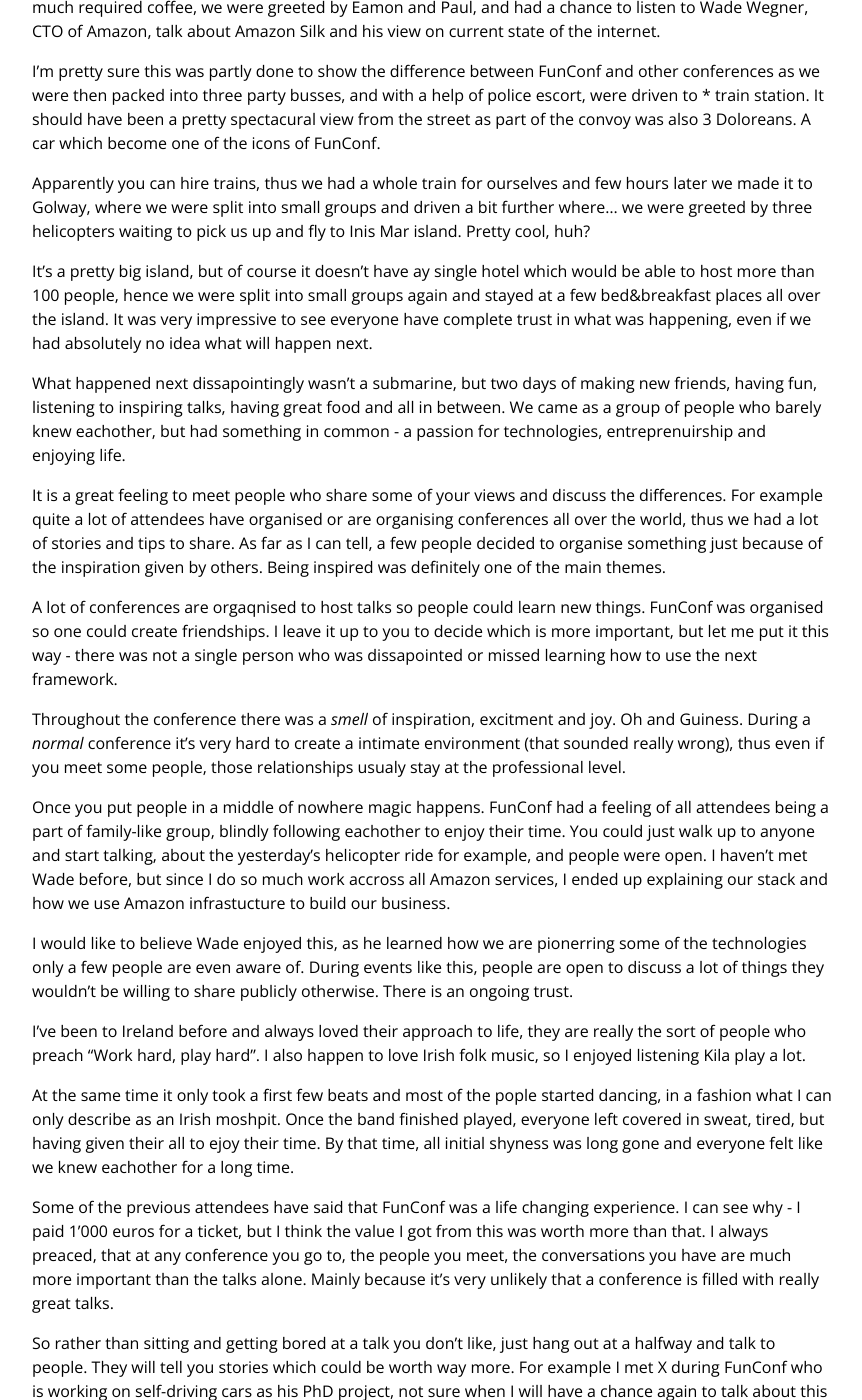
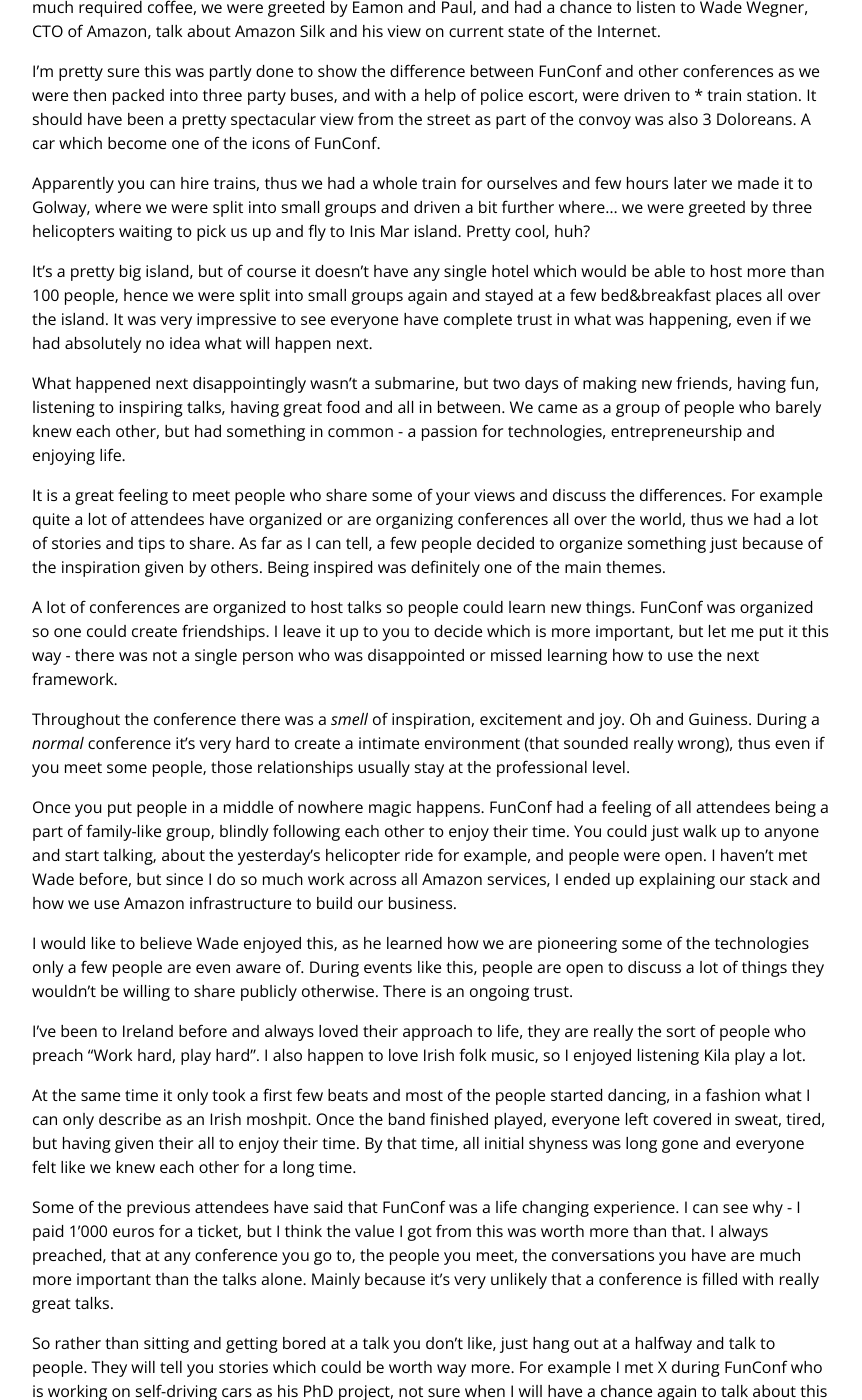
Before and after one commit to juokaz/juokaz.com, a Jekyll site: the page built from _posts/2012-09-03-funconf-fuck-yeah.markdown, in a window 1280 px wide and 1400 px high, scrolled down 397 px. Shown: the whole window, without its empty margins (208-1070 px from the left). Built offline with Jekyll 4.4.1, drawn with Linux system fonts in a browser that asks for light colours; comment, search, counter and statistics services are not loaded; some of the changed text lies outside the part shown.

Commit message:
Spelling mistakes

```diff
--- a/_posts/2012-09-03-funconf-fuck-yeah.markdown
+++ b/_posts/2012-09-03-funconf-fuck-yeah.markdown
@@ -6,38 +6,38 @@
 comments: true
 ---
 
-"Do you trust us?" is the only question you had to answer to buy a ticket to attend FunConf, a conference organised in Dublin, Ireland. There was no list of speakers, a schedule or venue information - if you trusted the organisers, you didn't need know that. I'm lucky enough to consider Eamon, one of the organisers, a great friend of mine and I didn't really need any convicing.
+"Do you trust us?" is the only question you had to answer to buy a ticket to attend FunConf, a conference organized in Dublin, Ireland. There was no list of speakers, a schedule or venue information - if you trusted the organizers, you didn't need know that. I'm lucky enough to consider Eamon, one of the organisers, a great friend of mine and I didn't really need any convincing.
 
 Stories about previous conferences happening in a bus or in a castle in a middle of nowhere have been floating around for years. Furthermore, all previous attendees mentioned that it will be a lifetime experience and an opportunity to be part of something extraordinary.
 
-The only piece of information we were given was to meet at Radisson hotel in Dublin at 8:30AM. After a much required coffee, we were greeted by Eamon and Paul, and had a chance to listen to Wade Wegner, CTO of Amazon, talk about Amazon Silk and his view on current state of the internet.
+The only piece of information we were given was to meet at Radisson hotel in Dublin at 8:30AM. After a much required coffee, we were greeted by Eamon and Paul, and had a chance to listen to Wade Wegner, CTO of Amazon, talk about Amazon Silk and his view on current state of the Internet.
 
-I'm pretty sure this was partly done to show the difference between FunConf and other conferences as we were then packed into three party busses, and with a help of police escort, were driven to * train station. It should have been a pretty spectacural view from the street as part of the convoy was also 3 Doloreans. A car which become one of the icons of FunConf.
+I'm pretty sure this was partly done to show the difference between FunConf and other conferences as we were then packed into three party buses, and with a help of police escort, were driven to * train station. It should have been a pretty spectacular view from the street as part of the convoy was also 3 Doloreans. A car which become one of the icons of FunConf.
 
 Apparently you can hire trains, thus we had a whole train for ourselves and few hours later we made it to Golway, where we were split into small groups and driven a bit further where... we were greeted by three helicopters waiting to pick us up and fly to Inis Mar island. Pretty cool, huh?
 
-It's a pretty big island, but of course it doesn't have ay single hotel which would be able to host more than 100 people, hence we were split into small groups again and stayed at a few bed&breakfast places all over the island. It was very impressive to see everyone have complete trust in what was happening, even if we had absolutely no idea what will happen next.
+It's a pretty big island, but of course it doesn't have any single hotel which would be able to host more than 100 people, hence we were split into small groups again and stayed at a few bed&breakfast places all over the island. It was very impressive to see everyone have complete trust in what was happening, even if we had absolutely no idea what will happen next.
 
-What happened next dissapointingly wasn't a submarine, but two days of making new friends, having fun, listening to inspiring talks, having great food and all in between. We came as a group of people who barely knew eachother, but had something in common - a passion for technologies, entreprenuirship and enjoying life.
+What happened next disappointingly wasn't a submarine, but two days of making new friends, having fun, listening to inspiring talks, having great food and all in between. We came as a group of people who barely knew each other, but had something in common - a passion for technologies, entrepreneurship and enjoying life.
 
-It is a great feeling to meet people who share some of your views and discuss the differences. For example quite a lot of attendees have organised or are organising conferences all over the world, thus we had a lot of stories and tips to share. As far as I can tell, a few people decided to organise something just because of the inspiration given by others. Being inspired was definitely one of the main themes.
+It is a great feeling to meet people who share some of your views and discuss the differences. For example quite a lot of attendees have organized or are organizing conferences all over the world, thus we had a lot of stories and tips to share. As far as I can tell, a few people decided to organize something just because of the inspiration given by others. Being inspired was definitely one of the main themes.
 
-A lot of conferences are orgaqnised to host talks so people could learn new things. FunConf was organised so one could create friendships. I leave it up to you to decide which is more important, but let me put it this way - there was not a single person who was dissapointed or missed learning how to use the next framework.
+A lot of conferences are organized to host talks so people could learn new things. FunConf was organized so one could create friendships. I leave it up to you to decide which is more important, but let me put it this way - there was not a single person who was disappointed or missed learning how to use the next framework.
 
-Throughout the conference there was a *smell* of inspiration, excitment and joy. Oh and Guiness. During a *normal* conference it's very hard to create a intimate environment (that sounded really wrong), thus even if you meet some people, those relationships usualy stay at the professional level.
+Throughout the conference there was a *smell* of inspiration, excitement and joy. Oh and Guiness. During a *normal* conference it's very hard to create a intimate environment (that sounded really wrong), thus even if you meet some people, those relationships usually stay at the professional level.
 
-Once you put people in a middle of nowhere magic happens. FunConf had a feeling of all attendees being a part of family-like group, blindly following eachother to enjoy their time. You could just walk up to anyone and start talking, about the yesterday's helicopter ride for example, and people were open. I haven't met Wade before, but since I do so much work accross all Amazon services, I ended up explaining our stack and how we use Amazon infrastucture to build our business.
+Once you put people in a middle of nowhere magic happens. FunConf had a feeling of all attendees being a part of family-like group, blindly following each other to enjoy their time. You could just walk up to anyone and start talking, about the yesterday's helicopter ride for example, and people were open. I haven't met Wade before, but since I do so much work across all Amazon services, I ended up explaining our stack and how we use Amazon infrastructure to build our business.
 
-I would like to believe Wade enjoyed this, as he learned how we are pionerring some of the technologies only a few people are even aware of. During events like this, people are open to discuss a lot of things they wouldn't be willing to share publicly otherwise. There is an ongoing trust.
+I would like to believe Wade enjoyed this, as he learned how we are pioneering some of the technologies only a few people are even aware of. During events like this, people are open to discuss a lot of things they wouldn't be willing to share publicly otherwise. There is an ongoing trust.
 
 I've been to Ireland before and always loved their approach to life, they are really the sort of people who preach "Work hard, play hard". I also happen to love Irish folk music, so I enjoyed listening Kila play a lot.
 
-At the same time it only took a first few beats and most of the pople started dancing, in a fashion what I can only describe as an Irish moshpit. Once the band finished played, everyone left covered in sweat, tired, but having given their all to ejoy their time. By that time, all initial shyness was long gone and everyone felt like we knew eachother for a long time.
+At the same time it only took a first few beats and most of the people started dancing, in a fashion what I can only describe as an Irish moshpit. Once the band finished played, everyone left covered in sweat, tired, but having given their all to enjoy their time. By that time, all initial shyness was long gone and everyone felt like we knew each other for a long time.
 
-Some of the previous attendees have said that FunConf was a life changing experience. I can see why - I paid 1'000 euros for a ticket, but I think the value I got from this was worth more than that. I always preaced, that at any conference you go to, the people you meet, the conversations you have are much more important than the talks alone. Mainly because it's very unlikely that a conference is filled with really great talks.
+Some of the previous attendees have said that FunConf was a life changing experience. I can see why - I paid 1'000 euros for a ticket, but I think the value I got from this was worth more than that. I always preached, that at any conference you go to, the people you meet, the conversations you have are much more important than the talks alone. Mainly because it's very unlikely that a conference is filled with really great talks.
 
 So rather than sitting and getting bored at a talk you don't like, just hang out at a halfway and talk to people. They will tell you stories which could be worth way more. For example I met X during FunConf who is working on self-driving cars as his PhD project, not sure when I will have a chance again to talk about this with someone.
 
 This year was the third year FunConf was happening and sadly it was the last one... it's best to finish while you are the top, as Tom, one of the founder of GitHuv put it. Which leaves a great opportunity for other people to step up and create something as special as FunConf was.
 
-As an organiser of Whisky Web, this conference was an insiporation for me, even if I didn't go before, so if you want to experience something similar, abeit with a Scottish twist, come to Edinburgh next year. There is going to be a castle, music bands, lots of scotch and people you want to spend time with.
+As the organizer of Whisky Web, this conference was an inspiration for me, even if I didn't go before, so if you want to experience something similar, abeit with a Scottish twist, come to Edinburgh next year. There is going to be a castle, music bands, lots of scotch and people you want to spend time with.
```
